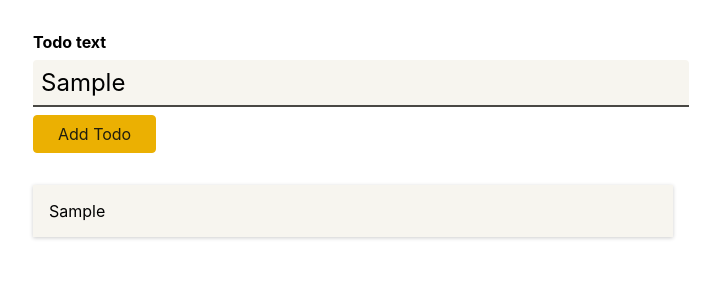
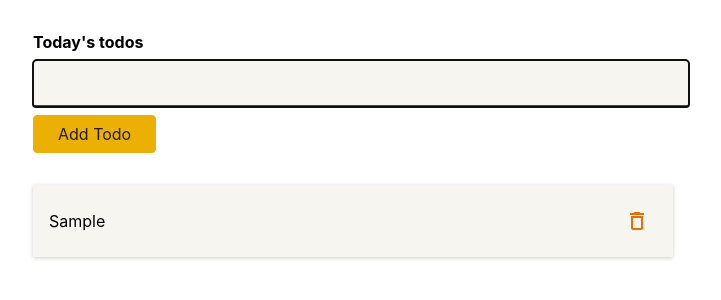
Before and after one commit to roxannelessard/react-ts-todolist, a React (Create React App) app: page / in a window 1280 px wide. Both pictures are taken after typing "Sample" into the empty fields and a click on the button "Add Todo". Shown: the top 300 px of the page, without its empty margins (287-1008 px from the left). Built offline with nearby package versions, Linux system fonts and the light colour scheme.

Commit message:
feat: adds mui v5 and delete icon

```diff
--- a/package.json
+++ b/package.json
@@ -3,6 +3,10 @@
   "version": "0.1.0",
   "private": true,
   "dependencies": {
+    "@emotion/react": "^11.6.0",
+    "@emotion/styled": "^11.6.0",
+    "@mui/icons-material": "^5.2.0",
+    "@mui/material": "^5.2.1",
     "@testing-library/jest-dom": "^5.11.4",
     "@testing-library/react": "^11.1.0",
     "@testing-library/user-event": "^12.1.10",
--- a/src/App.tsx
+++ b/src/App.tsx
@@ -1,3 +1,5 @@
+import React from 'react';
+import ReactDOM from 'react-dom';
 import NewTodo from './components/NewTodo';
 import Todos from './components/Todos';
 import Todo from './models/todo';
--- a/src/components/NewTodo.tsx
+++ b/src/components/NewTodo.tsx
@@ -16,11 +16,13 @@ const NewTodo: React.FC<{onAddTodo: (text: string) => void}> = (props) => {
     }
 
     props.onAddTodo(enteredText);
+    todoTextInputRef.current!.value = ''
+    todoTextInputRef.current!.focus()
   };
 
   return (
   <form onSubmit={submitHandler} className={classes.form}>
-    <label htmlFor='text'>Todo text</label>
+    <label htmlFor='text'>Today's todos</label>
     <input type='text'id='text' ref={todoTextInputRef}/>
     <button>Add Todo</button>
   </form>
--- a/src/components/TodoItem.tsx
+++ b/src/components/TodoItem.tsx
@@ -1,9 +1,25 @@
 import React from 'react';
 import classes from './TodoItem.module.css';
+import DeleteOutlineIcon from '@mui/icons-material/DeleteOutline';
+import IconButton from '@mui/material/IconButton';
+import Stack from '@mui/material/Stack';
 
 const TodoItem:React.FC<{ text: string; onRemoveTodo: (event: React.MouseEvent) => void}> = (props) => {
   return (
-      <li className={classes.item} onClick={props.onRemoveTodo}>{props.text}</li>
+    <>
+      <li className={classes.item}>
+        <Stack
+          direction="row"
+          justifyContent="space-between"
+          alignItems="center"
+        >
+        {props.text}
+        <IconButton onClick={props.onRemoveTodo} color="warning">
+          <DeleteOutlineIcon/>
+        </IconButton>
+        </Stack>
+      </li>
+    </>
   );
 };
 
```
Also changed, not shown: 2 other files (tests, documents, lock files or other folders).
